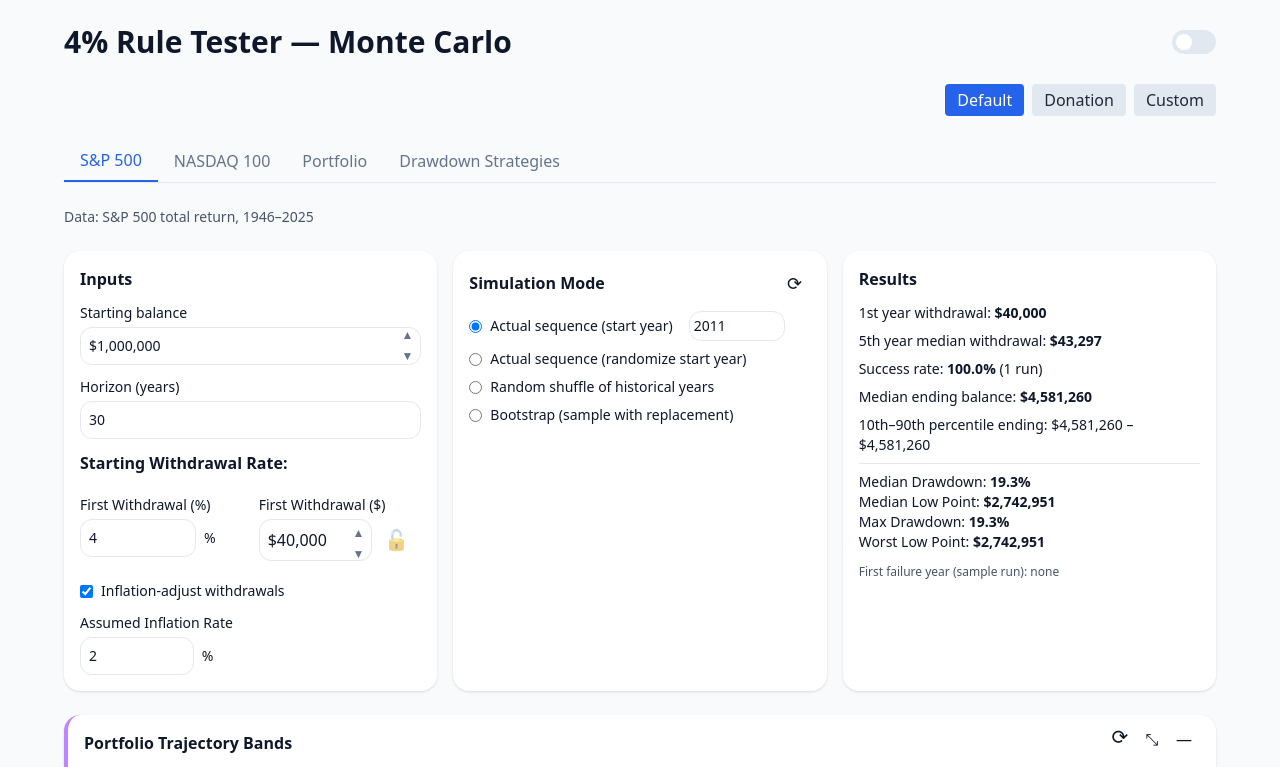
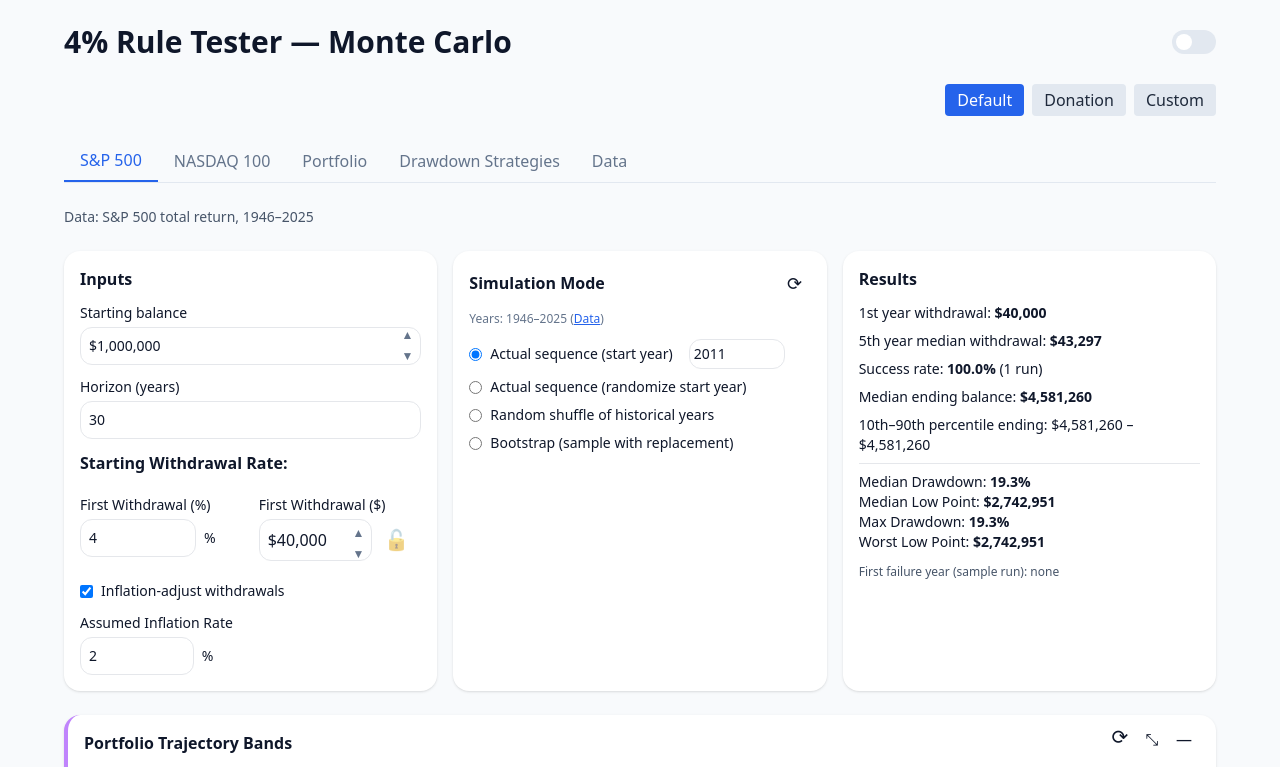
Before and after one commit to GodsMoon/bucket-retirement-calculator, a React (Vite) app: page /#sp500 in a window 1280 px wide. Shown: the top 767 px of the page. Built offline with nearby package versions, Linux system fonts and the light colour scheme.

Commit message:
feat: show yearly data

```diff
--- a/src/App.tsx
+++ b/src/App.tsx
@@ -10,6 +10,7 @@ import PortfolioTab from "./components/PortfolioTab";
 import DrawdownTab from "./components/DrawdownTab";
 import ProfileSelector, { type Profile } from "./components/ProfileSelector";
 import ThemeToggle from "./components/ThemeToggle";
+import DataTab from "./components/DataTab";
 
 export interface ChartState {
   minimized: boolean;
@@ -38,7 +39,31 @@ export type DrawdownStrategies =
 export default function App() {
   const round2 = (n: number) => Math.round(n * 100) / 100;
   const [darkMode, setDarkMode] = usePersistentState("darkMode", false);
-  const [activeTab, setActiveTab] = useState<"sp500" | "nasdaq100" | "portfolio" | "drawdown">("sp500");
+  const [activeTab, setActiveTab] = useState<
+    "sp500" | "nasdaq100" | "portfolio" | "drawdown" | "data"
+  >("sp500");
+
+  useEffect(() => {
+    const handleHashChange = () => {
+      const hash = window.location.hash.replace('#', '');
+      if (
+        hash === 'sp500' ||
+        hash === 'nasdaq100' ||
+        hash === 'portfolio' ||
+        hash === 'drawdown' ||
+        hash === 'data'
+      ) {
+        setActiveTab(hash as typeof activeTab);
+      }
+    };
+    handleHashChange();
+    window.addEventListener('hashchange', handleHashChange);
+    return () => window.removeEventListener('hashchange', handleHashChange);
+  }, []);
+
+  useEffect(() => {
+    window.location.hash = activeTab;
+  }, [activeTab]);
 
   const years = useMemo(() => {
     const spyYears = new Set(SP500_TOTAL_RETURNS.map(d => d.year));
@@ -406,6 +431,7 @@ export default function App() {
             chartOrder={chartOrder.drawdown}
           />
         )}
+        {activeTab === 'data' && <DataTab />}
         </div>
       </div>
     </div>
--- /dev/null
+++ b/src/components/DataTab.tsx
@@ -0,0 +1,69 @@
+import { useMemo } from "react";
+import { SP500_TOTAL_RETURNS, NASDAQ100_TOTAL_RETURNS, BITCOIN_TOTAL_RETURNS } from "../data/returns";
+import { TEN_YEAR_TREASURY_TOTAL_RETURNS } from "../data/bonds";
+import { INFLATION_RATES } from "../data/inflation";
+import { CAPE_DATA } from "../data/cape";
+
+export default function DataTab() {
+  const years = useMemo(() => {
+    return Array.from(
+      new Set([
+        ...SP500_TOTAL_RETURNS.map(d => d.year),
+        ...NASDAQ100_TOTAL_RETURNS.map(d => d.year),
+        ...BITCOIN_TOTAL_RETURNS.map(d => d.year),
+        ...TEN_YEAR_TREASURY_TOTAL_RETURNS.map(d => d.year),
+        ...INFLATION_RATES.map(d => d.year),
+        ...Object.keys(CAPE_DATA).map(Number),
+      ])
+    ).sort((a, b) => a - b);
+  }, []);
+
+  const rows = useMemo(() => years.map(year => ({
+    year,
+    sp500: SP500_TOTAL_RETURNS.find(d => d.year === year)?.returnPct ?? null,
+    nasdaq100: NASDAQ100_TOTAL_RETURNS.find(d => d.year === year)?.returnPct ?? null,
+    bitcoin: BITCOIN_TOTAL_RETURNS.find(d => d.year === year)?.returnPct ?? null,
+    bonds: TEN_YEAR_TREASURY_TOTAL_RETURNS.find(d => d.year === year)?.returnPct ?? null,
+    inflation: INFLATION_RATES.find(d => d.year === year)?.inflationPct ?? null,
+    cape: CAPE_DATA[year] ?? null,
+  })), [years]);
+
+  const minYear = years[0];
+  const maxYear = years[years.length - 1];
+
+  return (
+    <div className="space-y-4">
+      <p className="text-sm">
+        Annual returns and metrics used for simulations. Data spans {minYear}–{maxYear}.
+      </p>
+      <div className="overflow-x-auto">
+        <table className="min-w-full text-sm">
+          <thead className="sticky top-0 bg-white dark:bg-slate-800">
+            <tr>
+              <th className="px-2 py-1 text-left">Year</th>
+              <th className="px-2 py-1 text-right">S&amp;P 500</th>
+              <th className="px-2 py-1 text-right">NASDAQ 100</th>
+              <th className="px-2 py-1 text-right">Bitcoin</th>
+              <th className="px-2 py-1 text-right">10Y Treasury</th>
+              <th className="px-2 py-1 text-right">Inflation</th>
+              <th className="px-2 py-1 text-right">CAPE</th>
+            </tr>
+          </thead>
+          <tbody>
+            {rows.map(r => (
+              <tr key={r.year} className="border-b border-slate-200 dark:border-slate-700">
+                <td className="px-2 py-1 text-left">{r.year}</td>
+                <td className="px-2 py-1 text-right">{r.sp500 != null ? r.sp500.toFixed(2) : "–"}</td>
+                <td className="px-2 py-1 text-right">{r.nasdaq100 != null ? r.nasdaq100.toFixed(2) : "–"}</td>
+                <td className="px-2 py-1 text-right">{r.bitcoin != null ? r.bitcoin.toFixed(2) : "–"}</td>
+                <td className="px-2 py-1 text-right">{r.bonds != null ? r.bonds.toFixed(2) : "–"}</td>
+                <td className="px-2 py-1 text-right">{r.inflation != null ? r.inflation.toFixed(2) : "–"}</td>
+                <td className="px-2 py-1 text-right">{r.cape != null ? r.cape.toFixed(2) : "–"}</td>
+              </tr>
+            ))}
+          </tbody>
+        </table>
+      </div>
+    </div>
+  );
+}
--- a/src/components/DrawdownTab.tsx
+++ b/src/components/DrawdownTab.tsx
@@ -613,6 +613,9 @@ const DrawdownTab: React.FC<DrawdownTabProps> = ({
               ⟳
             </button>
           </div>
+          <div className="text-xs text-slate-500">
+            Years: {Math.min(...years)}–{Math.max(...years)} (<a href="#data" className="text-blue-600 dark:text-blue-400 underline">Data</a>)
+          </div>
           <label className="block text-sm">Drawdown Strategy
             <select
               className="mt-1 w-full border rounded-xl p-2 bg-white dark:bg-slate-700 dark:border-slate-600"
--- a/src/components/Nasdaq100Tab.tsx
+++ b/src/components/Nasdaq100Tab.tsx
@@ -290,6 +290,9 @@ const Nasdaq100Tab: React.FC<NasdaqTabProps> = ({
                         ⟳
                     </button>
                 </div>
+                <div className="text-xs text-slate-500">
+                    Years: {Math.min(...years)}–{Math.max(...years)} (<a href="#data" className="text-blue-600 dark:text-blue-400 underline">Data</a>)
+                </div>
                 <div className="space-y-2 text-sm">
                     <label className="flex items-center gap-2">
                         <input
--- a/src/components/PortfolioTab.tsx
+++ b/src/components/PortfolioTab.tsx
@@ -697,6 +697,9 @@ const PortfolioTab: React.FC<PortfolioTabProps> = ({
               ⟳
             </button>
           </div>
+          <div className="text-xs text-slate-500">
+            Years: {Math.min(...years)}–{Math.max(...years)} (<a href="#data" className="text-blue-600 dark:text-blue-400 underline">Data</a>)
+          </div>
           <label className="block text-sm">Drawdown Order
             <select
               className="mt-1 w-full border rounded-xl p-2 bg-white dark:bg-slate-700 dark:border-slate-600"
--- a/src/components/S&P500Tab.tsx
+++ b/src/components/S&P500Tab.tsx
@@ -290,6 +290,9 @@ const SPTab: React.FC<SPTabProps> = ({
                         ⟳
                     </button>
                 </div>
+                <div className="text-xs text-slate-500">
+                    Years: {Math.min(...years)}–{Math.max(...years)} (<a href="#data" className="text-blue-600 dark:text-blue-400 underline">Data</a>)
+                </div>
                 <div className="space-y-2 text-sm">
                     <label className="flex items-center gap-2">
                         <input
--- a/src/components/TabNavigation.tsx
+++ b/src/components/TabNavigation.tsx
@@ -1,8 +1,8 @@
 import React from 'react';
 
 interface TabNavigationProps {
-  activeTab: "sp500" | "nasdaq100" | "portfolio" | "drawdown";
-  onTabChange: (tab: "sp500" | "nasdaq100" | "portfolio" | "drawdown") => void;
+  activeTab: "sp500" | "nasdaq100" | "portfolio" | "drawdown" | "data";
+  onTabChange: (tab: "sp500" | "nasdaq100" | "portfolio" | "drawdown" | "data") => void;
 }
 
 const TabNavigation: React.FC<TabNavigationProps> = ({ activeTab, onTabChange }) => {
@@ -39,6 +39,12 @@ const TabNavigation: React.FC<TabNavigationProps> = ({ activeTab, onTabChange })
       >
         Drawdown Strategies
       </button>
+      <button
+        className={`${baseTabClass} ${activeTab === 'data' ? activeClass : inactiveClass}`}
+        onClick={() => onTabChange('data')}
+      >
+        Data
+      </button>
     </div>
   );
 };
```
Also changed, not shown: 1 other file (tests, documents, lock files or other folders).
